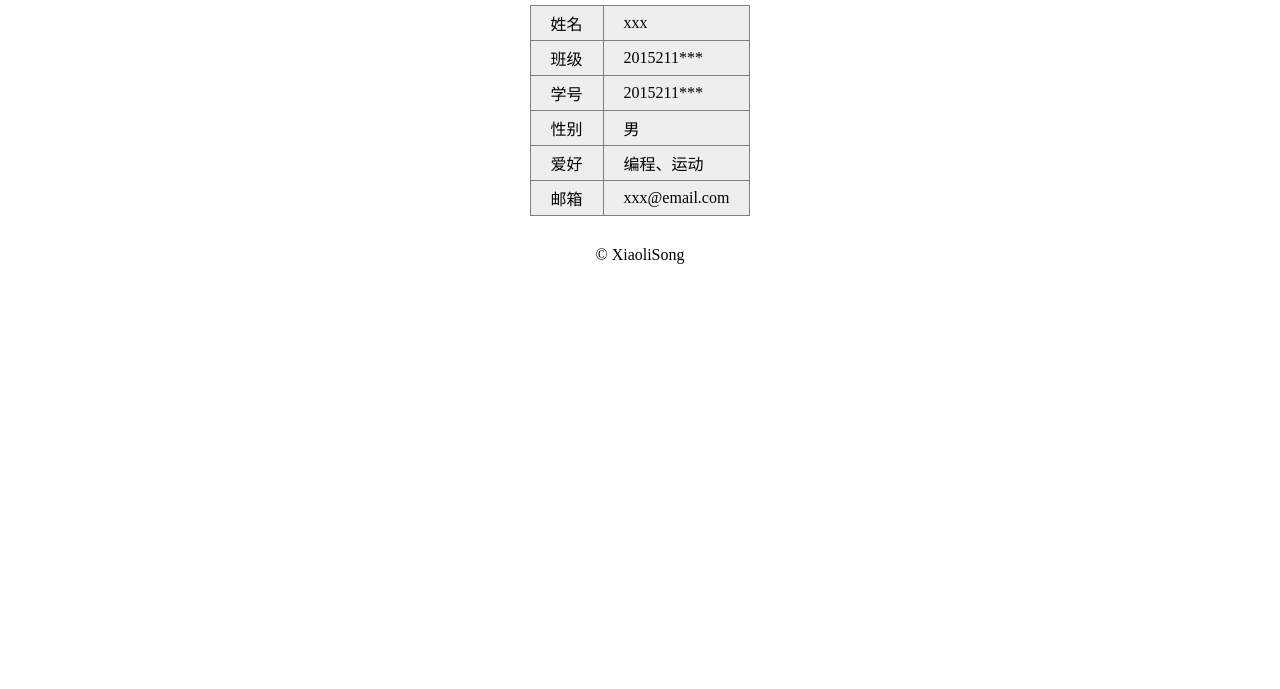
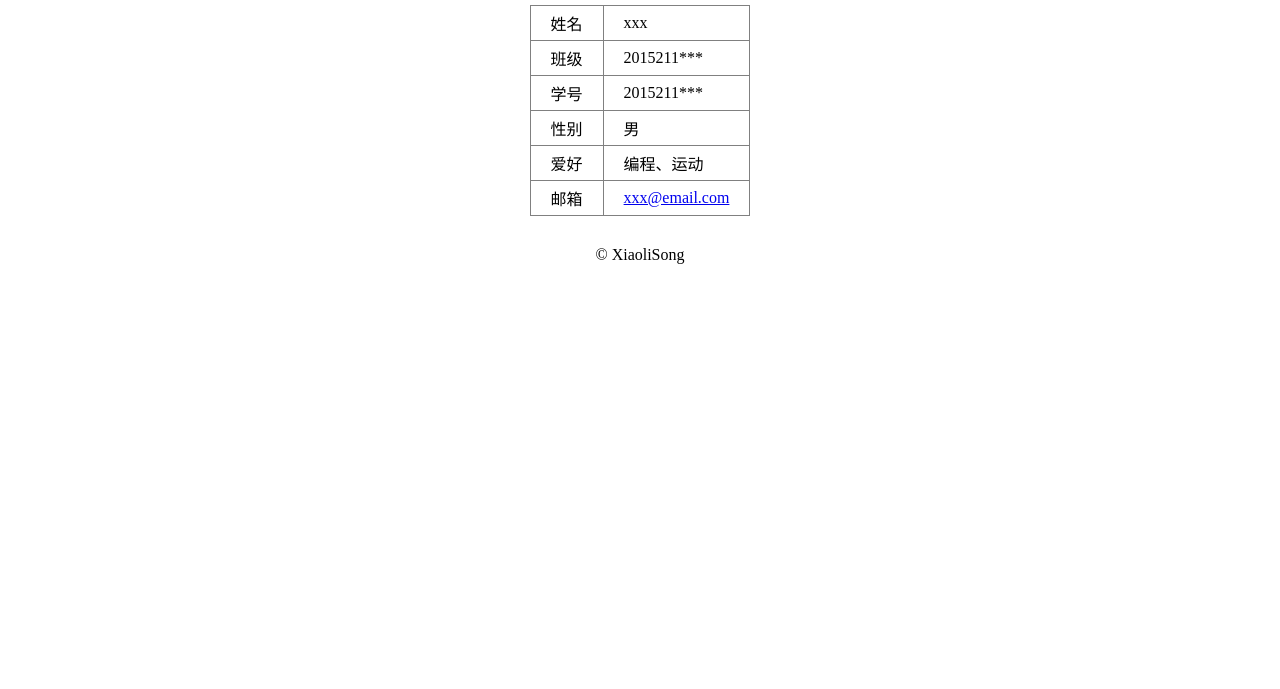
Before and after one commit to XiaoliSong/bupt_media_web, a plain HTML site: page static/personal_info.html in a window 1280 px wide. Shown: the part 111-800 px from the top of the page. Drawn offline with Linux system fonts and the light colour scheme.

Commit message:
'fix：样式显示问题'

```diff
--- a/static/css/all.css
+++ b/static/css/all.css
@@ -21,11 +21,11 @@ button{
 }
 
 #header li.actived{
-    background: #ccc;
+    background: #888;
 }
 
 #header li:hover{
-    background: #bbb;
+    background: #777;
 }
 
 #header li a{
@@ -56,14 +56,29 @@ button{
     border-collapse: collapse;
     max-width: 900px;
     width: auto;
+    word-break: break-all;
 }
-.info_table,.list_table th,td{
-	border:1px solid gray;
-	padding:5px 20px;
+
+.list_table th,td{
+    border:1px solid gray;
+    padding:5px 20px;
 }
-.info_table,.list_table tr:nth-child(even){
+@media all and (max-width:750px){
+    .list_table th,td{
+        border:1px solid gray;
+        padding:5px;
+    }
+}
+
+.info_table th,td{
+    border:1px solid gray;
+    padding:5px 20px;
+}
+
+.list_table tr:nth-child(even){
 	background: #eee;
 }
+
 .info_table td:first-child{
 	text-align: right;
 }
@@ -77,20 +92,6 @@ button{
 	text-align: center
 }
 
-
-th,td{
-	border:1px solid gray;
-	padding:5px 20px;
-}
-.info_table tr:nth-child(even){
-	background: #eee;
-}
-.info_table td:nth-child(odd){
-	text-align: right;
-}
-.info_table td:nth-child(even){
-	text-align: left;
-}
 
 #file_upload_form{
     text-align: center;
--- a/static/personal_info.html
+++ b/static/personal_info.html
@@ -49,7 +49,7 @@
                     </tr>
                     <tr>
                         <td>邮箱</td>
-                        <td><a mailto:example@email.com>xxx@email.com</a></td>
+                        <td><a href="mailto:example@email.com">xxx@email.com</a></td>
                     </tr>
                 </tbody>
             </table>
```
Also changed, not shown: static/course.html (+1 -1 lines).
